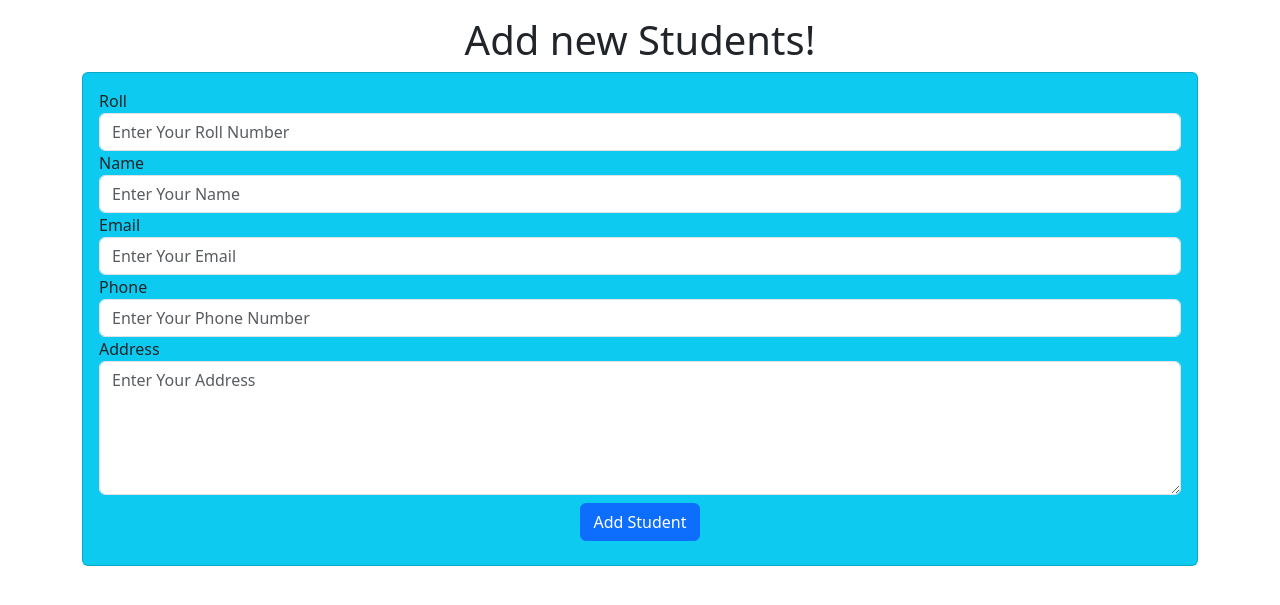
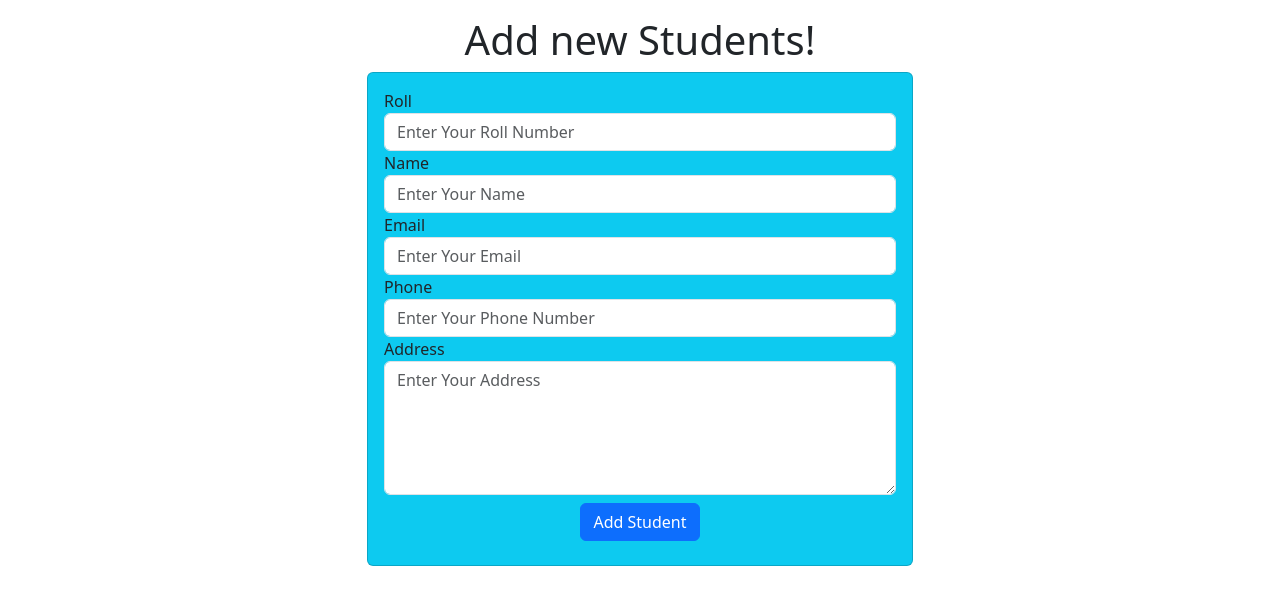
Before and after one commit to devsharifmahmud/std_manage, a Django app: page /std/add-std/ in a window 1280 px wide. Shown: the part 56-661 px from the top of the page. Run offline with Django 5.2, Linux system fonts and the light colour scheme.

Commit message:
Update code

```diff
--- a/templates/std/std_add.html
+++ b/templates/std/std_add.html
@@ -12,7 +12,7 @@
 <h1 class="text-center mt-3">Add new Students!</h1>
 <div class="container">
     <div class="row">
-        <div class="col-md-12">
+        <div class="col-md-6 offset-md-3">
             <div class="card bg-info">
                 <div class="card-body">
                     <form action="/std/add-std/" method="POST">
```
